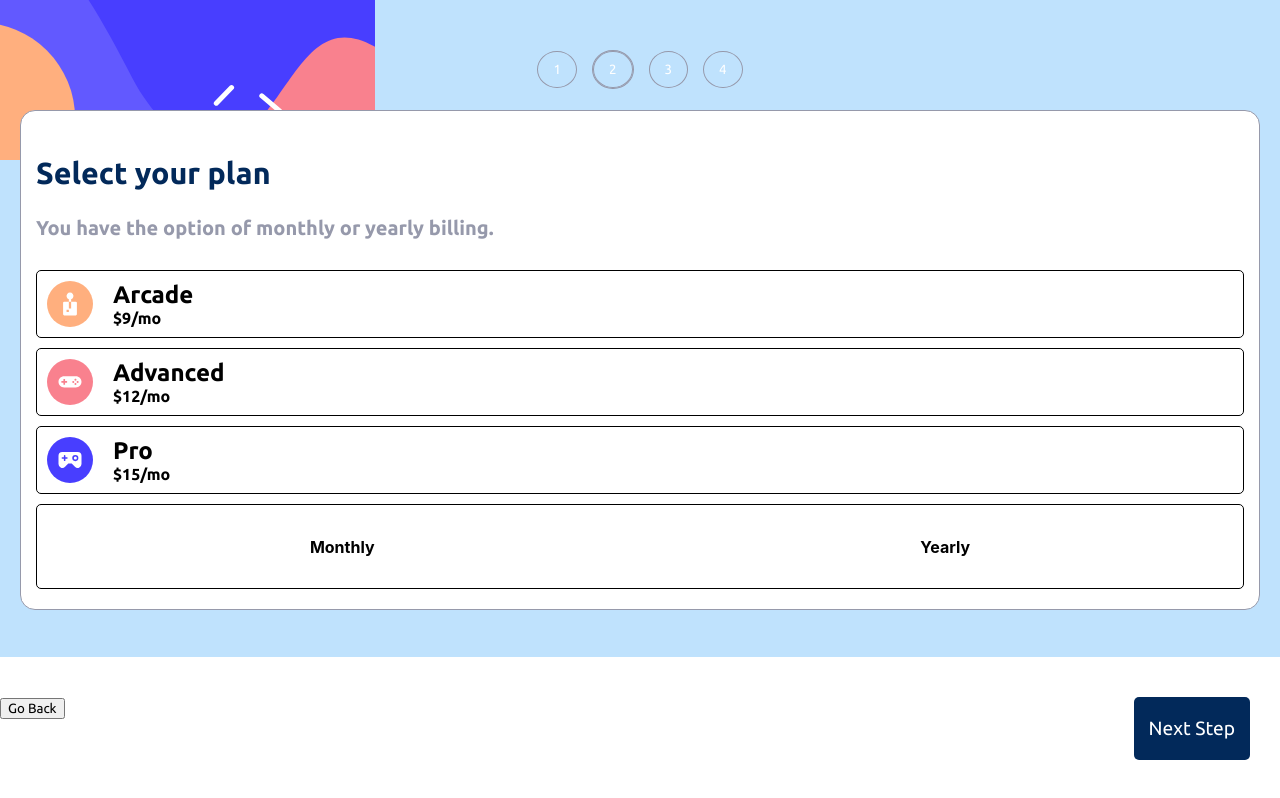
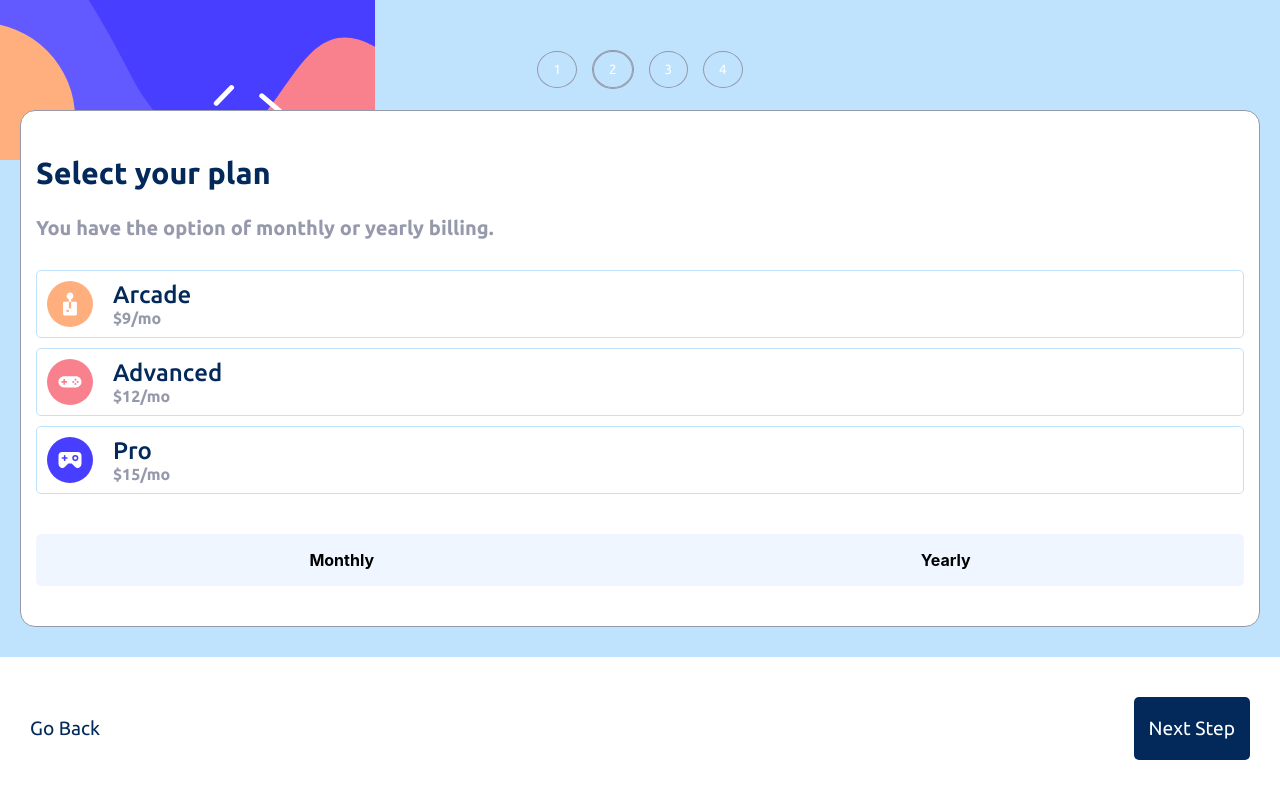
Before and after one commit to Haywayaheadshot/multi-step-form-main, a React (Create React App) app: page /secondPage in a window 1280 px wide. Built offline with nearby package versions, Linux system fonts and the light colour scheme.

Commit message:
Style go back button. Style monthly,yealy div, and style plan select

```diff
--- a/src/styles/second-page.css
+++ b/src/styles/second-page.css
@@ -5,7 +5,7 @@
 }
 
 .select-plan-child {
-  border: 1px solid #000;
+  border: 1px solid hsl(206, 94%, 87%);
   padding: 10px 10px;
   display: flex;
   flex-direction: row;
@@ -19,11 +19,24 @@
   padding: 0;
 }
 
+.plan-child-details-h2 {
+  color: hsl(213, 96%, 18%);
+  font-weight: 500;
+}
+
+.plan-child-details-h4 {
+  color: hsl(231, 11%, 63%);
+}
+
 .select-plan-child:nth-child(4) {
   display: flex;
   flex-direction: row;
   align-items: center;
   justify-content: space-around;
+  border: none;
+  background-color: hsl(217, 100%, 97%);
+  margin: 30px 0 20px 0;
+  max-height: 4vh;
 }
 
 .second-page-footer {
@@ -36,3 +49,23 @@
   bottom: 0;
   padding: 40px 0;
 }
+
+.sp-go-back-btn {
+  background-color: #fff;
+  color: hsl(213, 96%, 18%);
+  border: none;
+  padding: 20px 15px;
+  border-radius: 5px;
+  font-size: 1.2rem;
+  margin-left: 15px;
+}
+
+.select-plan-child:hover {
+  border: 1px solid hsl(213, 96%, 18%);
+  background-color: hsl(206, 94%, 87%);
+  padding: 10px 10px;
+  display: flex;
+  flex-direction: row;
+  gap: 20px;
+  border-radius: 5px;
+}
```
